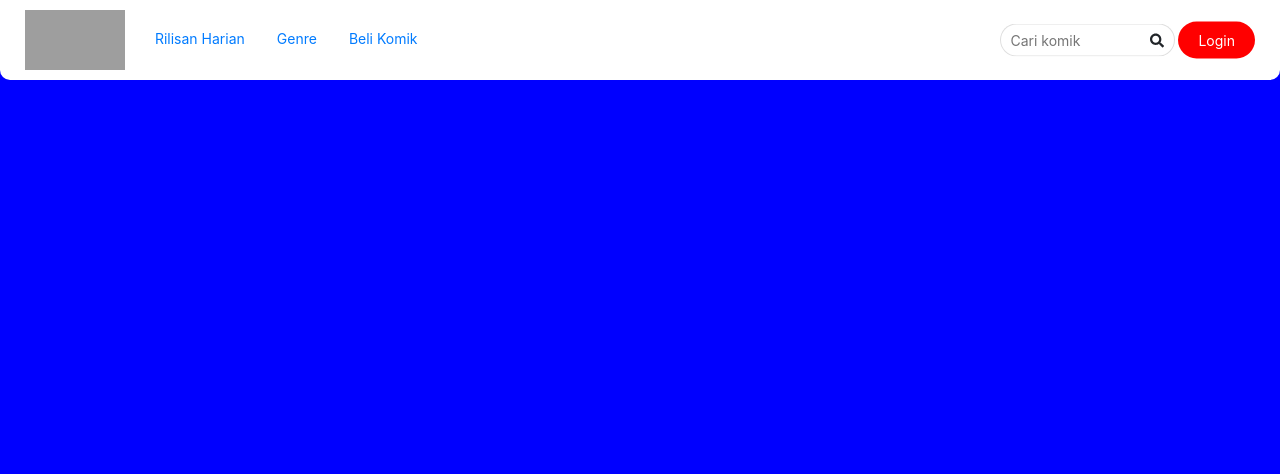
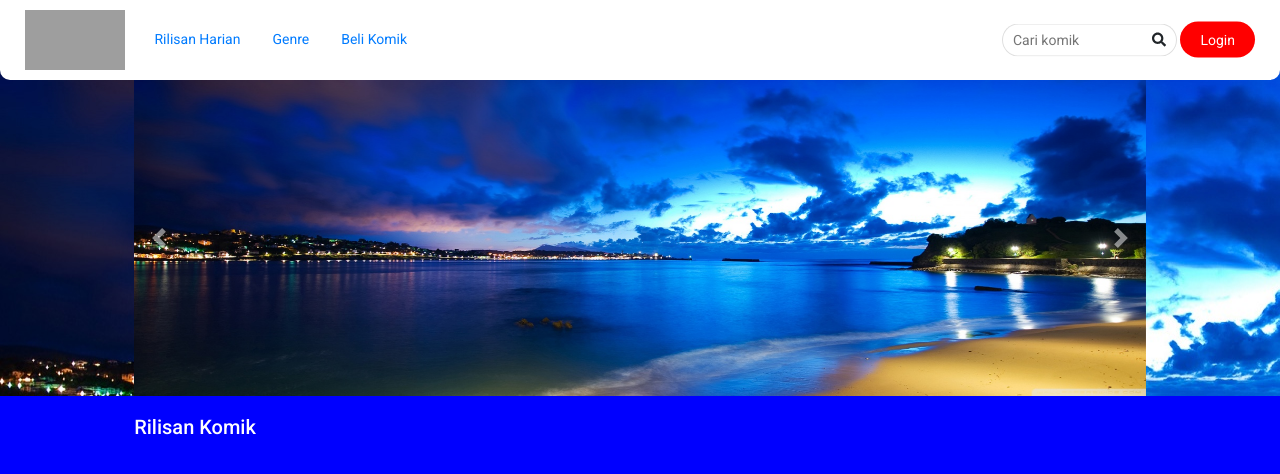
Before and after one commit to Hanselnp/TubesWebPro, a PHP site: page / in a window 1280 px wide. Shown: the top 474 px of the page. Run offline with PHP 8.4, Linux system fonts and the light colour scheme; some libraries are stand-ins or nearby versions; grey boxes are pictures that could not be loaded.

Commit message:
Test Update

```diff
--- a/css/main.css
+++ b/css/main.css
@@ -1,5 +1,13 @@
+@import url('https://fonts.googleapis.com/css?family=Roboto:300,400,500,700');
+
 body {
   background: blue;
+  font-family: "Roboto", sans-serif;
+}
+
+header {
+  z-index: 1;
+  position: relative;
 }
 
 header .container-fluid {
@@ -76,3 +84,29 @@ header .container-fluid .pull-left div,
 header .container-fluid .pull-right div {
   display: inline-block;
 }
+
+.slider {
+  margin-top: -10px;
+  z-index: -1;
+  background: url("../images/dummy.jpg");
+  padding: 10px 0 0 0;
+}
+
+
+
+/* Overlay Bootstrap Control */
+.carousel-control-next, .carousel-control-prev {
+  width: 5%;
+}
+
+/* Container Section */
+.container-head {
+  color: white;
+  font-size: 20px;
+  font-weight: 500;
+}
+
+/* Section Rilisan Komik */
+#releases {
+
+}
--- a/index.php
+++ b/index.php
@@ -40,6 +40,53 @@
         </div>
       </div>
     </header>
+		<div class="slider">
+			<div class="container-fluid">
+				<div class="col-12 col-md-10 mx-auto">
+					<div id="carouselExampleControls" class="carousel slide" data-ride="carousel">
+					  <div class="carousel-inner">
+					    <div class="carousel-item active">
+					      <img class="d-block w-100" src="images/dummy.jpg" alt="First slide">
+					    </div>
+					    <div class="carousel-item">
+					      <img class="d-block w-100" src="images/dummy.jpg" alt="Second slide">
+					    </div>
+					    <div class="carousel-item">
+					      <img class="d-block w-100" src="images/dummy.jpg" alt="Third slide">
+					    </div>
+					  </div>
+					  <a class="carousel-control-prev" href="#carouselExampleControls" role="button" data-slide="prev">
+					    <span class="carousel-control-prev-icon" aria-hidden="true"></span>
+					    <span class="sr-only">Previous</span>
+					  </a>
+					  <a class="carousel-control-next" href="#carouselExampleControls" role="button" data-slide="next">
+					    <span class="carousel-control-next-icon" aria-hidden="true"></span>
+					    <span class="sr-only">Next</span>
+					  </a>
+					</div>
+				</div>
+			</div>
+		</div>
+		<div class="container-fluid" id="releases">
+			<div class="col-12 col-md-10 mx-auto mt-3">
+				<div class="container-head">
+					Rilisan Komik
+				</div>
+				<div class="container-content mt-1 text-center">
+					<div class="releases-container">
+						<div class="releases-image">
+
+						</div>
+						<div class="releases-head">
+
+						</div>
+						<div class="releases-body">
+
+						</div>
+					</div>
+				</div>
+			</div>
+		</div>
 
   <!-- Javascript & Jquery Init -->
 	<script src="https://code.jquery.com/jquery-3.2.1.slim.min.js">
```
Also changed, not shown: images/dummy.jpg (added).
